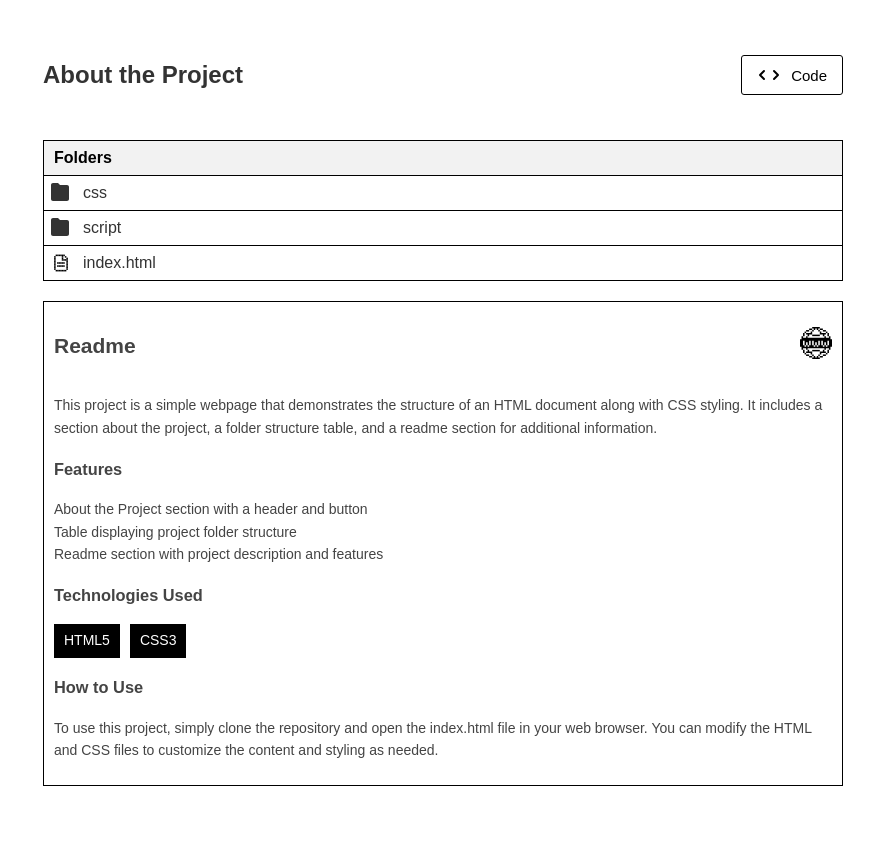
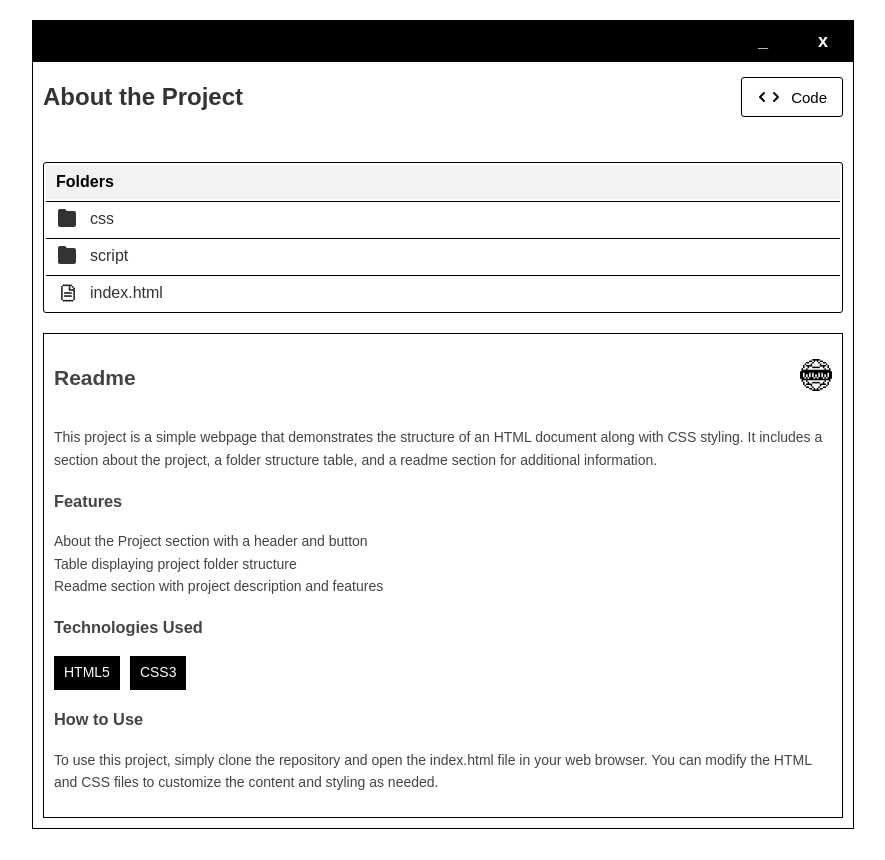
Before and after one commit to kindbytes/folio, a plain HTML site: page teste.html in a window 1280 px wide. Shown: the whole page, without its empty margins (197-1082 px from the left). Drawn offline with Linux system fonts and the light colour scheme; a web font is replaced by a local one.

Commit message:
fix things

```diff
--- a/teste.css
+++ b/teste.css
@@ -19,8 +19,9 @@ body{
     color: #333333;
     margin: 20px;
     padding: 10px;
-    height: 800px;
+    height: auto;
     width: 800px;
+    border: 1px solid black;
 }
 
 .about-project li{
@@ -38,8 +39,6 @@ body{
 
 table, th {
     border: 1px solid black;
-    border-collapse: collapse;
-    padding: 10px;
 }
 
 td {
@@ -47,7 +46,7 @@ td {
     border-top: 1px solid black;
     align-items: center;
     gap: 10px;
-    padding: 5px;
+    padding: 5px 10px;
 }
 
 td:hover {
@@ -58,6 +57,7 @@ td:hover {
 table {
     width: 100%;
     margin-top: 20px;
+    border-radius: 3px;
 }
 
 th {
@@ -143,3 +143,33 @@ th {
     padding: 0;
     margin: 0;
 }
+
+.header{
+    border-bottom: 1px solid black;
+    background-color: black;
+    color: white;
+    height: 30px;
+    display: flex;
+    margin: -10px;
+    gap: 10px;
+    justify-content: flex-end;
+    padding: 5px;
+}
+
+.header .minimize, .header .close{
+    padding: 5px 10px;
+    width: 30px;
+    text-align: center;
+    display: flex;
+    justify-content: center;
+    align-items: center;
+    font-weight: bold;
+    font-size: 18px;
+    user-select: none;
+
+}
+
+.header .minimize:hover, .header .close:hover{
+    background-color: gray;
+    cursor: pointer;
+}
--- a/teste.html
+++ b/teste.html
@@ -10,7 +10,10 @@
 
 <body>
   <div class="about-project">
-    <div class="header"></div>
+    <div class="header">
+      <span class="minimize">_</span>
+      <span class="close">x</span>
+    </div>
     <div class="about-project-header">
       <p>About the Project</p>
       <button>
```
Also changed, not shown: COLOURBOX66919638.webp (added), code.png (added).
